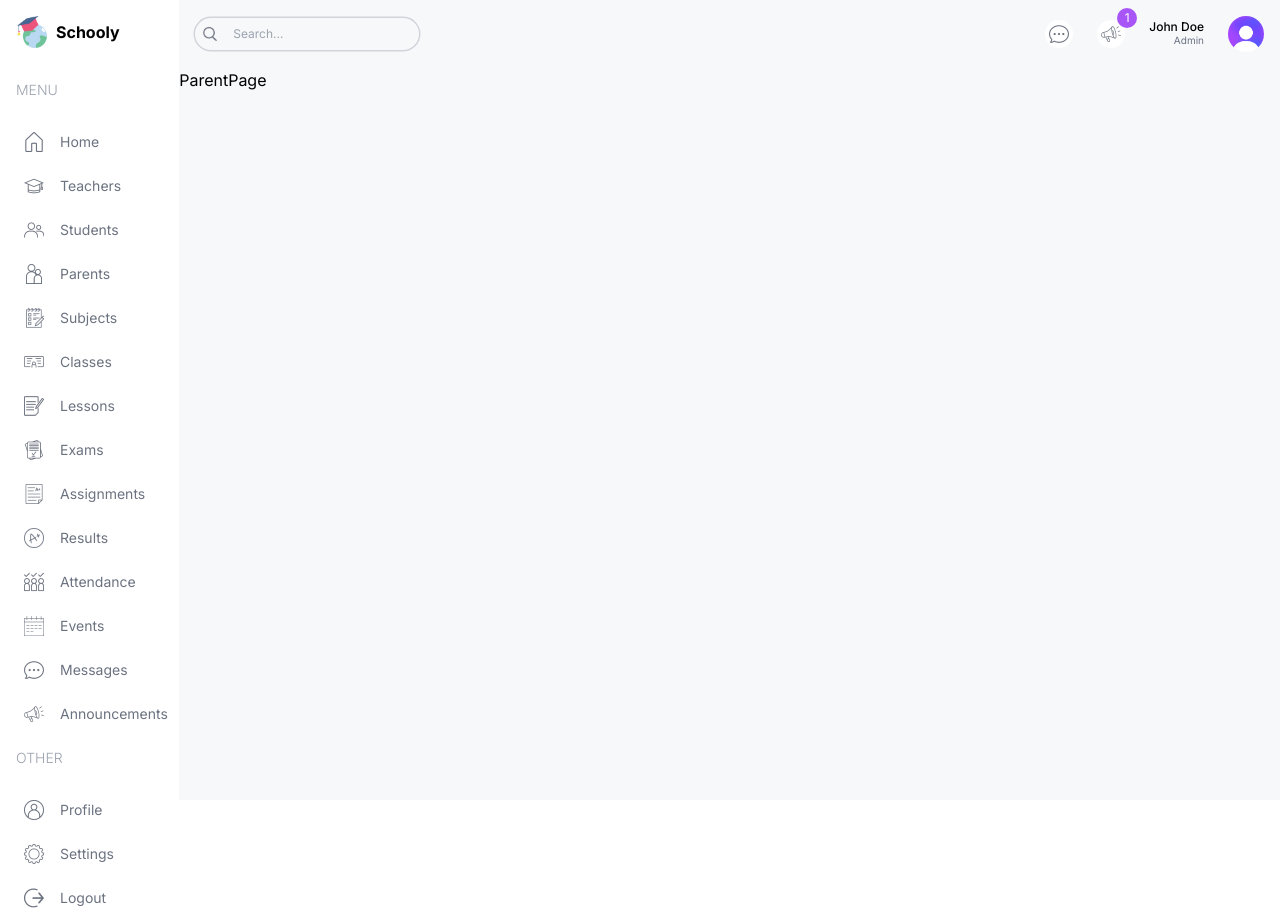
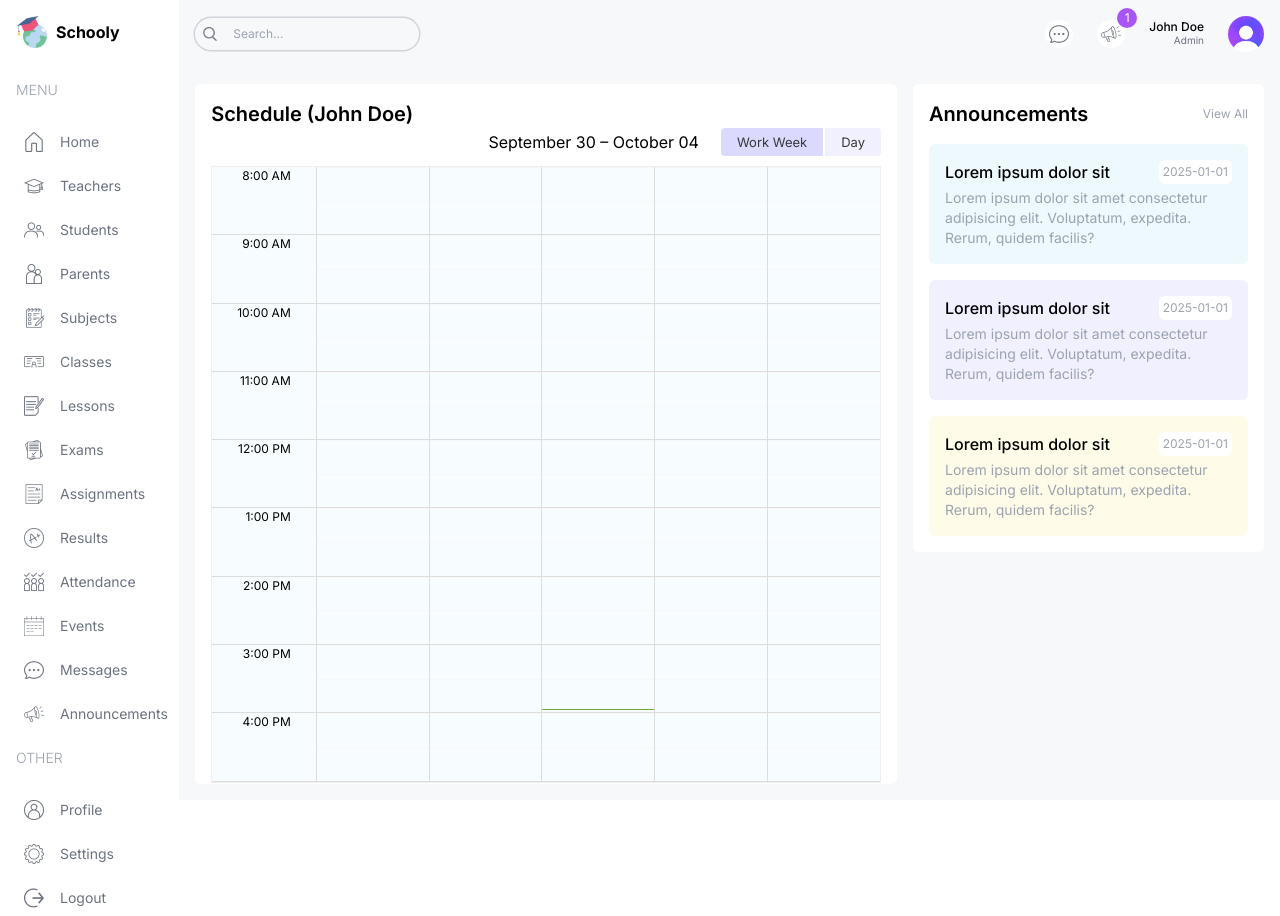
Before and after one commit to nishorgo/schooly, a Next.js app: page /dashboard/parent in a window 1280 px wide. Built offline with nearby package versions, Linux system fonts and the light colour scheme.

Commit message:
feat(teacher and parent dashboard): add the big calendar component to both teacher and parent dashboard

```diff
--- a/src/app/dashboard/parent/page.tsx
+++ b/src/app/dashboard/parent/page.tsx
@@ -1,9 +1,22 @@
-import React from 'react'
+import Announcements from "@/components/Announcements";
+import BigCalendar from "@/components/BigCalendar";
 
 const ParentPage = () => {
   return (
-    <div>ParentPage</div>
-  )
-}
+    <div className="flex-1 p-4 flex gap-4 flex-col xl:flex-row">
+      {/* LEFT */}
+      <div className="w-full xl:w-2/3">
+        <div className="h-full bg-white p-4 rounded-md">
+          <h1 className="text-xl font-semibold">Schedule (John Doe)</h1>
+          <BigCalendar />
+        </div>
+      </div>
+      {/* RIGHT */}
+      <div className="w-full xl:w-1/3 flex flex-col gap-8">
+        <Announcements />
+      </div>
+    </div>
+  );
+};
 
-export default ParentPage
+export default ParentPage;
--- a/src/app/dashboard/teacher/page.tsx
+++ b/src/app/dashboard/teacher/page.tsx
@@ -1,9 +1,22 @@
-import React from 'react'
+import Announcements from "@/components/Announcements";
+import BigCalendar from "@/components/BigCalendar";
 
 const TeacherPage = () => {
   return (
-    <div>TeacherPage</div>
-  )
-}
+    <div className="flex-1 p-4 flex gap-4 flex-col xl:flex-row">
+      {/* LEFT */}
+      <div className="w-full xl:w-2/3">
+        <div className="h-full bg-white p-4 rounded-md">
+          <h1 className="text-xl font-semibold">Schedule</h1>
+          <BigCalendar />
+        </div>
+      </div>
+      {/* RIGHT */}
+      <div className="w-full xl:w-1/3 flex flex-col gap-8">
+        <Announcements />
+      </div>
+    </div>
+  );
+};
 
-export default TeacherPage
+export default TeacherPage;
```
